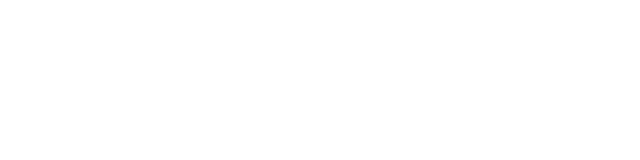
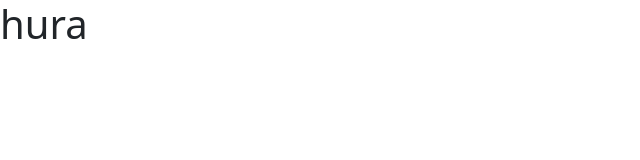
Before and after one commit to AdnanK1/NewQuote, an Angular app: page / in a window 1280 px wide. Shown: the top 160 px of the page, without its empty margins (0-640 px from the left). Built offline with nearby package versions, Linux system fonts and the light colour scheme.

Commit message:
Added bootstrap to styles.css.

```diff
--- a/src/app/app.component.html
+++ b/src/app/app.component.html
@@ -0,0 +1 @@
+<h1>hura</h1>
--- a/src/styles.css
+++ b/src/styles.css
@@ -1 +1,3 @@
 /* You can add global styles to this file, and also import other style files */
+
+@import 'bootstrap/dist/css/bootstrap.min.css';
```
